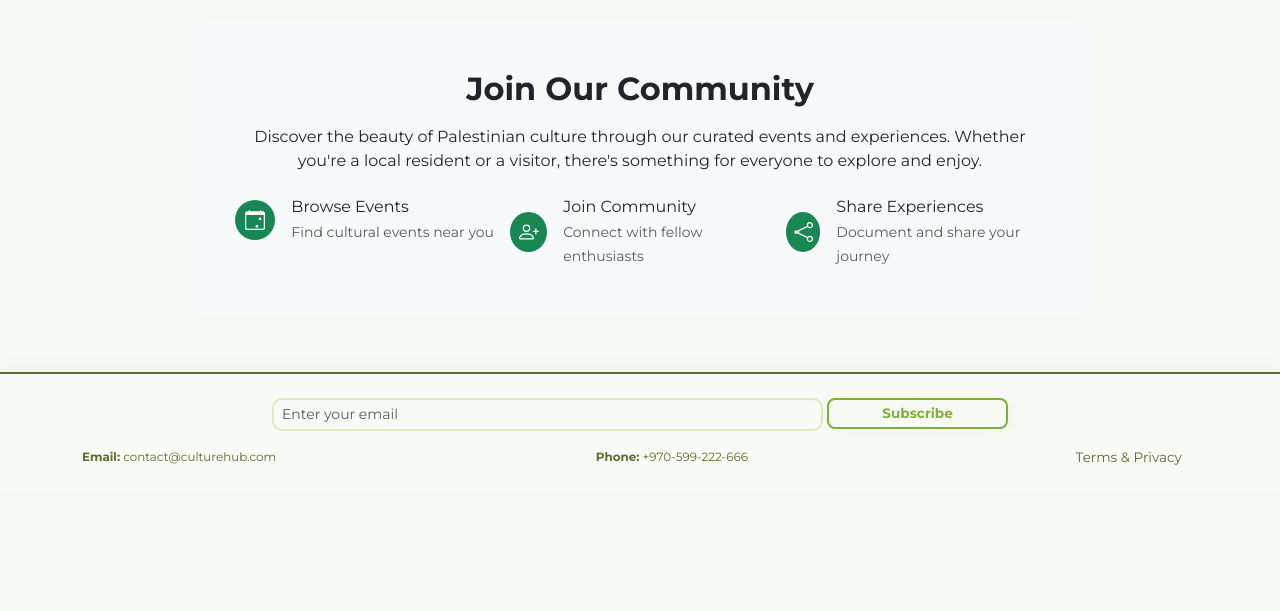
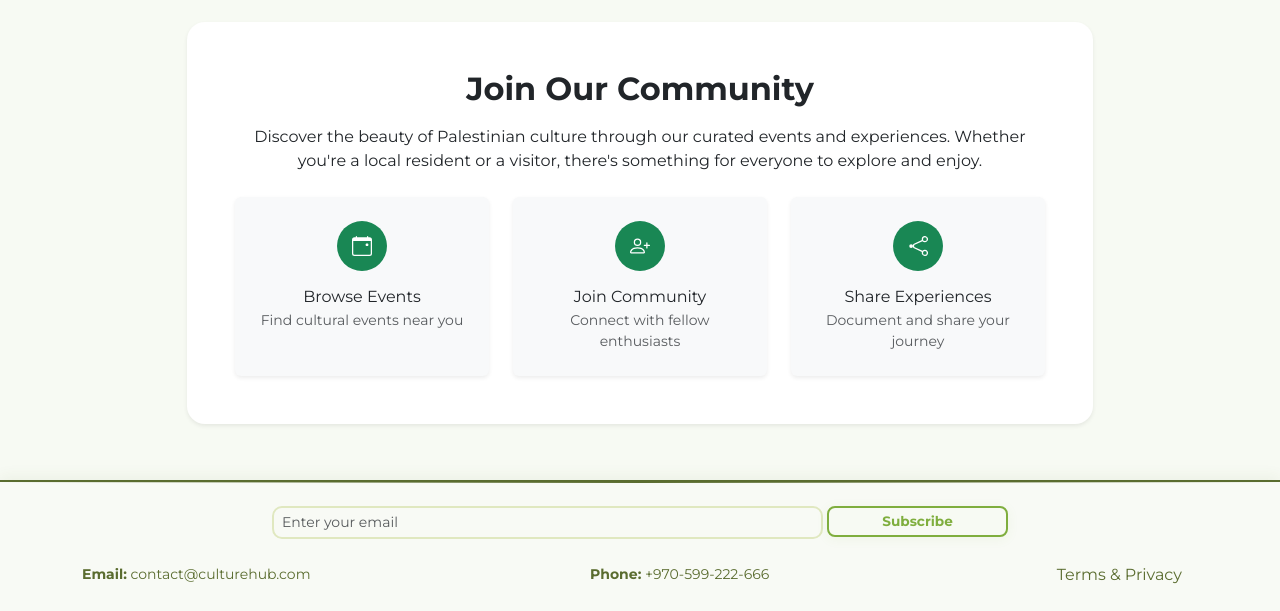
Before and after one commit to RaghadSbeih/event-culture-hub, a Django app: page /about/ in a window 1280 px wide. Shown: the part 1384-1995 px from the top of the page. Before the commit the page ends 1849 px from the top, so only its background shows below. Run offline with Django 5.2, Linux system fonts and the light colour scheme.

Commit message:
add AJAX for newsletter, fix about page (#44)

```diff
--- a/culture_hub/templates/about.html
+++ b/culture_hub/templates/about.html
@@ -94,53 +94,56 @@
                 </div>
             </div>
 
-            <div class="bg-light rounded-4 p-5 text-center mb-5">
+            <div class="card border-0 shadow-sm mb-5">
+    <div class="card-body text-center p-5">
         <h2 class="fw-bold mb-3">Join Our Community</h2>
         <p class="mb-4">Discover the beauty of Palestinian culture through our curated events and experiences. Whether you're a local resident or a visitor, there's something for everyone to explore and enjoy.</p>
-                <div class="row g-3">
+        <div class="row g-4">
     <div class="col-md-4">
-                        <div class="d-flex align-items-center justify-content-center">
-                            <div class="bg-success rounded-circle d-flex align-items-center justify-content-center me-3" style="width:40px; height:40px;">
+        <div class="d-flex flex-column align-items-center text-center h-100 px-3 py-4 bg-light rounded shadow-sm">
+            <div class="bg-success rounded-circle d-flex align-items-center justify-content-center mb-3" style="width:50px; height:50px;">
+                <!-- Calendar Icon -->
                 <svg xmlns="http://www.w3.org/2000/svg" width="20" height="20" fill="white" class="bi bi-calendar-event" viewBox="0 0 16 16">
-                                    <path d="M11 6.5a.5.5 0 0 1 .5-.5h1a.5.5 0 0 1 .5.5v1a.5.5 0 0 1-.5.5h-1a.5.5 0 0 1-.5-.5v-1zm-2.5 6a.5.5 0 0 1 .5-.5h1a.5.5 0 0 1 .5.5v1a.5.5 0 0 1-.5.5h-1a.5.5 0 0 1-.5-.5v-1zm-2.5 6a.5.5 0 0 1 .5-.5h1a.5.5 0 0 1 .5.5v1a.5.5 0 0 1-.5.5h-1a.5.5 0 0 1-.5-.5v-1z"/>
+                    <path d="M11 6.5a.5.5 0 0 1 .5-.5h1a.5.5 0 0 1 .5.5v1a.5.5 0 0 1-.5.5h-1a.5.5 0 0 1-.5-.5v-1z"/>
                     <path d="M3.5 0a.5.5 0 0 1 .5.5V1h8V.5a.5.5 0 0 1 1 0V1h1a2 2 0 0 1 2 2v11a2 2 0 0 1-2 2H2a2 2 0 0 1-2-2V3a2 2 0 0 1 2-2h1V.5a.5.5 0 0 1 .5-.5zM1 4v10a1 1 0 0 0 1 1h12a1 1 0 0 0 1-1V4H1z"/>
                 </svg>
             </div>
-                            <div class="text-start">
             <h6 class="mb-1">Browse Events</h6>
             <small class="text-muted">Find cultural events near you</small>
         </div>
     </div>
-                    </div>
+
     <div class="col-md-4">
-                        <div class="d-flex align-items-center justify-content-center">
-                            <div class="bg-success rounded-circle d-flex align-items-center justify-content-center me-3" style="width:40px; height:40px;">
+        <div class="d-flex flex-column align-items-center text-center h-100 px-3 py-4 bg-light rounded shadow-sm">
+            <div class="bg-success rounded-circle d-flex align-items-center justify-content-center mb-3" style="width:50px; height:50px;">
+                <!-- Join Icon -->
                 <svg xmlns="http://www.w3.org/2000/svg" width="20" height="20" fill="white" class="bi bi-person-plus" viewBox="0 0 16 16">
                     <path d="M6 8a3 3 0 1 0 0-6 3 3 0 0 0 0 6zm2-3a2 2 0 1 1-4 0 2 2 0 0 1 4 0zm4 8c0 1-1 1-1 1H1s-1 0-1-1 1-4 6-4 6 3 6 4zm-1-.004c-.001-.246-.154-.986-.832-1.664C9.516 10.68 8.288 10 6 10c-2.288 0-3.516.68-4.168 1.332-.678.678-.83 1.418-.832 1.664h10z"/>
                     <path fill-rule="evenodd" d="M13.5 5a.5.5 0 0 1 .5.5V7h1.5a.5.5 0 0 1 0 1H14v1.5a.5.5 0 0 1-1 0V8h-1.5a.5.5 0 0 1 0-1H13V5.5a.5.5 0 0 1 .5-.5z"/>
                 </svg>
             </div>
-                            <div class="text-start">
             <h6 class="mb-1">Join Community</h6>
             <small class="text-muted">Connect with fellow enthusiasts</small>
         </div>
     </div>
-                    </div>
+
     <div class="col-md-4">
-                        <div class="d-flex align-items-center justify-content-center">
-                            <div class="bg-success rounded-circle d-flex align-items-center justify-content-center me-3" style="width:40px; height:40px;">
+        <div class="d-flex flex-column align-items-center text-center h-100 px-3 py-4 bg-light rounded shadow-sm">
+            <div class="bg-success rounded-circle d-flex align-items-center justify-content-center mb-3" style="width:50px; height:50px;">
+                <!-- Share Icon -->
                 <svg xmlns="http://www.w3.org/2000/svg" width="20" height="20" fill="white" class="bi bi-share" viewBox="0 0 16 16">
                     <path d="M13.5 1a1.5 1.5 0 1 0 0 3 1.5 1.5 0 0 0 0-3zM11 2.5a2.5 2.5 0 1 1 .603 1.628l-6.718 3.12a2.499 2.499 0 0 1 0 1.504l6.718 3.12a2.5 2.5 0 1 1-.488.876l-6.718-3.12a2.5 2.5 0 0 1 0-3.256l6.718-3.12A2.5 2.5 0 0 1 11 2.5zm-8.5 4a1.5 1.5 0 1 0 0 3 1.5 1.5 0 0 0 0-3zm11 5.5a1.5 1.5 0 1 0 0 3 1.5 1.5 0 0 0 0-3z"/>
                 </svg>
             </div>
-                            <div class="text-start">
             <h6 class="mb-1">Share Experiences</h6>
             <small class="text-muted">Document and share your journey</small>
         </div>
     </div>
 </div>
+
     </div>
 </div>
+
         </div>
     </div>
 </div>
--- a/culture_hub/templates/base.html
+++ b/culture_hub/templates/base.html
@@ -3,13 +3,12 @@
 <html lang="en">
 
 <head>
-    <meta charset="UTF-8">
-    <meta name="viewport" content="width=device-width, initial-scale=1.0">
+    <meta charset="UTF-8" />
+    <meta name="viewport" content="width=device-width, initial-scale=1" />
     <title>Event Culture Hub</title>
-    {% load static %}
     <!-- Bootstrap 5 CSS -->
-    <link href="https://cdn.jsdelivr.net/npm/bootstrap@5.3.2/dist/css/bootstrap.min.css" rel="stylesheet">
-    <link href="https://fonts.googleapis.com/css?family=Montserrat:400,700&display=swap" rel="stylesheet">
+    <link href="https://cdn.jsdelivr.net/npm/bootstrap@5.3.2/dist/css/bootstrap.min.css" rel="stylesheet" />
+    <link href="https://fonts.googleapis.com/css?family=Montserrat:400,700&display=swap" rel="stylesheet" />
     <style>
         html,
         body {
@@ -47,7 +46,8 @@
             padding: 16px 0 14px;
             color: #5a6c2f;
             box-shadow: 0 -3px 14px rgba(90, 108, 47, 0.07);
-            font-size: 0.85rem;
+            font-size: 1rem; /* Increased font size */
+            position: relative;
         }
 
         footer::before {
@@ -169,7 +169,7 @@
             font-weight: 500;
             border-radius: 8px;
             position: relative;
-            font-size: 0.85rem;
+            font-size: 1rem; /* Increased footer link font */
             padding: 4px 8px;
         }
 
@@ -314,6 +314,15 @@
             border-radius: 12px;
             font-size: 1rem;
         }
+
+
+        .text-shadow {
+            text-shadow: 0 1px 3px rgba(0, 0, 0, 0.4);
+        }
+
+        .text-shadow-lg {
+            text-shadow: 0 2px 6px rgba(0, 0, 0, 0.6);
+        }
         .text-shadow {
             text-shadow: 0 1px 3px rgba(0,0,0,0.4);
         }
@@ -327,7 +336,9 @@
         .transition {
             transition: all 0.3s ease-in-out;
         }
-
+        .transition {
+            transition: all 0.3s ease-in-out;
+        }
     </style>
     {% block extra_head %}{% endblock %}
 </head>
@@ -337,8 +348,7 @@
     <nav class="navbar navbar-expand-lg navbar-light py-2">
         <div class="container-fluid">
             <a class="navbar-brand d-flex align-items-center" href="/">
-                <img src="{% static 'svg/logo2.svg' %}" alt="Event & Culture Hub Logo" width="40" height="40"
-                    class="" />
+                <img src="{% static 'svg/logo2.svg' %}" alt="Event & Culture Hub Logo" width="40" height="40" />
                 <span class="logo-text ms-2">Event & Culture Hub</span>
             </a>
             <button class="navbar-toggler" type="button" data-bs-toggle="collapse" data-bs-target="#navbarNav"
@@ -368,7 +378,7 @@
                             <li><a class="dropdown-item" href="{% url 'user_profile' %}">My Profile</a></li>
                             <li><a class="dropdown-item" href="/manage-bookings/">Manage Bookings</a></li>
                             <li>
-                                <hr class="dropdown-divider">
+                                <hr class="dropdown-divider" />
                             </li>
                             <li><a class="dropdown-item" href="/logout/">Log Out</a></li>
                         </ul>
@@ -382,7 +392,6 @@
         </div>
     </nav>
 
-
     <main class="container my-2">
         {% block content %}{% endblock %}
     </main>
@@ -395,24 +404,19 @@
                     <form action="{% url 'subscribe' %}" method="POST" class="row g-1">
                         {% csrf_token %}
                         <div class="col-12 col-sm-8 col-md-9">
-                            <input type="email" name="email" class="form-control form-control-sm" placeholder="Enter your email" required>
+                            <input type="email" name="email" class="form-control form-control-sm"
+                                placeholder="Enter your email" required />
                         </div>
                         <div class="col-12 col-sm-4 col-md-3">
                             <button type="submit" class="btn btn-outline-custom btn-custom-sm w-100">Subscribe</button>
                         </div>
                     </form>
-                    {% if messages %}
-                        <div class="mt-2">
-                            {% for message in messages %}
-                                <div class="alert alert-info py-1 px-2 mb-1 small">{{ message }}</div>
-                            {% endfor %}
-                        </div>
-                    {% endif %}
                 </div>
             </div>
 
             <!-- Footer Info -->
-            <div class="d-flex flex-column flex-md-row justify-content-between align-items-center small text-center text-md-start">
+            <div
+                class="d-flex flex-column flex-md-row justify-content-between align-items-center small text-center text-md-start">
                 <div class="mb-2 mb-md-0"><strong>Email:</strong> contact@culturehub.com</div>
                 <div class="mb-2 mb-md-0"><strong>Phone:</strong> +970-599-222-666</div>
                 <div><a href="/terms_Privacy" class="me-2">Terms & Privacy</a></div>
@@ -420,9 +424,49 @@
         </div>
     </footer>
 
-
     <!-- Bootstrap 5 JS -->
     <script src="https://cdn.jsdelivr.net/npm/bootstrap@5.3.2/dist/js/bootstrap.bundle.min.js"></script>
+    <script>
+        document.addEventListener('DOMContentLoaded', function () {
+            const form = document.querySelector('footer form[action="{% url "subscribe" %}"]');
+            if (!form) return;
+
+            const messageContainer = document.createElement('div');
+            messageContainer.style.marginTop = '8px';
+            form.appendChild(messageContainer);
+
+            form.addEventListener('submit', function (e) {
+                e.preventDefault();
+                messageContainer.textContent = ''; // Clear previous messages
+
+                const formData = new FormData(form);
+
+                fetch(form.action, {
+                    method: 'POST',
+                    headers: {
+                        'X-Requested-With': 'XMLHttpRequest',
+                        'X-CSRFToken': form.querySelector('[name=csrfmiddlewaretoken]').value,
+                    },
+                    body: formData,
+                })
+                    .then(response => response.json())
+                    .then(data => {
+                        if (data.success) {
+                            messageContainer.style.color = 'green';
+                            form.reset();
+                        } else {
+                            messageContainer.style.color = 'red';
+                        }
+                        messageContainer.textContent = data.message;
+                    })
+                    .catch(error => {
+                        messageContainer.style.color = 'red';
+                        messageContainer.textContent = 'An error occurred. Please try again.';
+                        console.error('Error:', error);
+                    });
+            });
+        });
+    </script>
 </body>
 
 </html>
--- a/culture_hub/views.py
+++ b/culture_hub/views.py
@@ -11,6 +11,7 @@ from django.core.mail import send_mail
 from django.contrib.admin.views.decorators import staff_member_required
 from .forms import NewsletterForm
 from django.urls import reverse
+from django.http import JsonResponse
 
 # ──────────────── Decorators ──────────────── #
 
@@ -816,12 +817,27 @@ def delete_comment(request, comment_id):
 def subscribe(request):
     if request.method == "POST":
         email = request.POST.get("email")
-        if email and not NewsletterSubscriber.objects.filter(email=email).exists():
+        if not email:
+            response = {"success": False, "message": "Email is required."}
+        elif NewsletterSubscriber.objects.filter(email=email).exists():
+            response = {"success": False, "message": "You're already subscribed."}
+        else:
             NewsletterSubscriber.objects.create(email=email)
-            messages.success(request, "You've been subscribed!")
+            response = {"success": True, "message": "You've been subscribed!"}
+
+        if request.headers.get('x-requested-with') == 'XMLHttpRequest':
+            return JsonResponse(response)
+
+        # Fallback for non-AJAX POST
+        from django.contrib import messages
+        if response["success"]:
+            messages.success(request, response["message"])
         else:
-            messages.warning(request, "You're already subscribed.")
-    return redirect(request.META.get("HTTP_REFERER", "/"))
+            messages.warning(request, response["message"])
+        return redirect(request.META.get("HTTP_REFERER", "/"))
+
+    # If GET or other methods, just redirect home
+    return redirect("/")
 
 @staff_member_required
 def send_newsletter(request):
@@ -847,7 +863,6 @@ def send_newsletter(request):
         form = NewsletterForm()
     return render(request, "send_newsletter.html", {"form": form})
 
-
 def unsubscribe(request, token):
     try:
         subscriber = NewsletterSubscriber.objects.get(unsubscribe_token=token)
```
Lines whose indentation alone changed are shown as unchanged.
